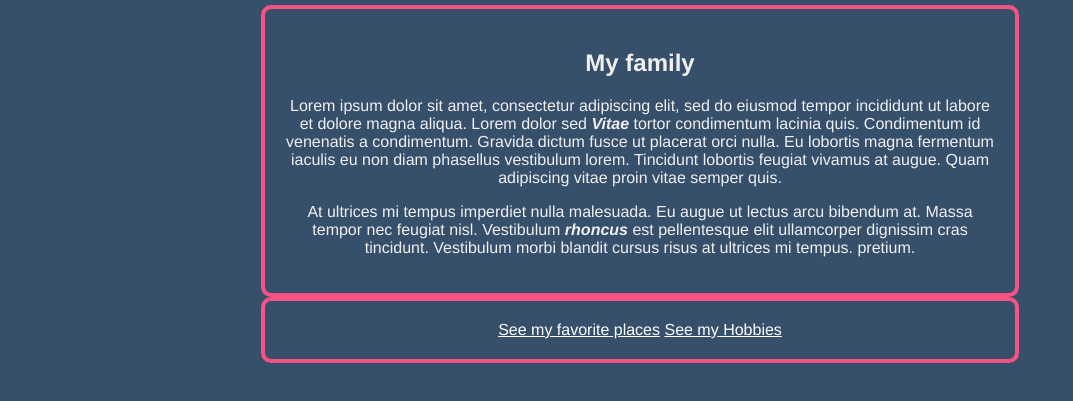
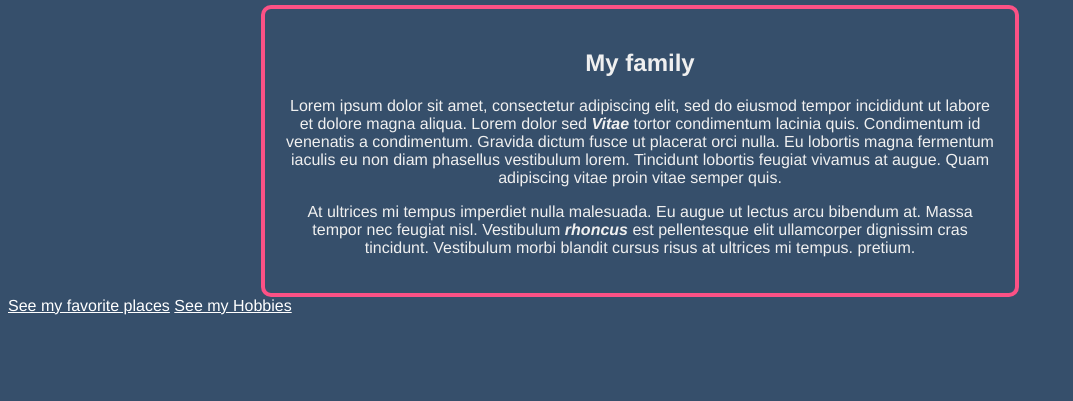
Before and after one commit to juan-instructor/project-one-example-DO-NOT-COPY-FROM-HERE, a plain HTML site: page index.html in a window 1280 px wide. Shown: the part 83-484 px from the top of the page, without its empty margins (0-1073 px from the left). Drawn offline with Linux system fonts and the light colour scheme.

Commit message:
update index

```diff
--- a/index.html
+++ b/index.html
@@ -36,6 +36,10 @@
 
 <body>
   <h1>Welcome to my first website, I am Sebastian</h1>
+
+  <!--
+    <section> elements help us contain elements that have similar content
+  -->
   <section>
     <h2>My family</h2>
     <p>
@@ -54,10 +58,15 @@
       pretium.
      </p>
   </section>
-  <section>
+
+  <!--
+    Can you guess what a div is?
+    What is the difference between a <div> and a <section>?
+  -->
+  <div>
     <a href="places.html">See my favorite places</a>
     <a href="hobbies.html">See my Hobbies</a>
-  </section>
+  </div>
 </body>
 
 </html>
```
